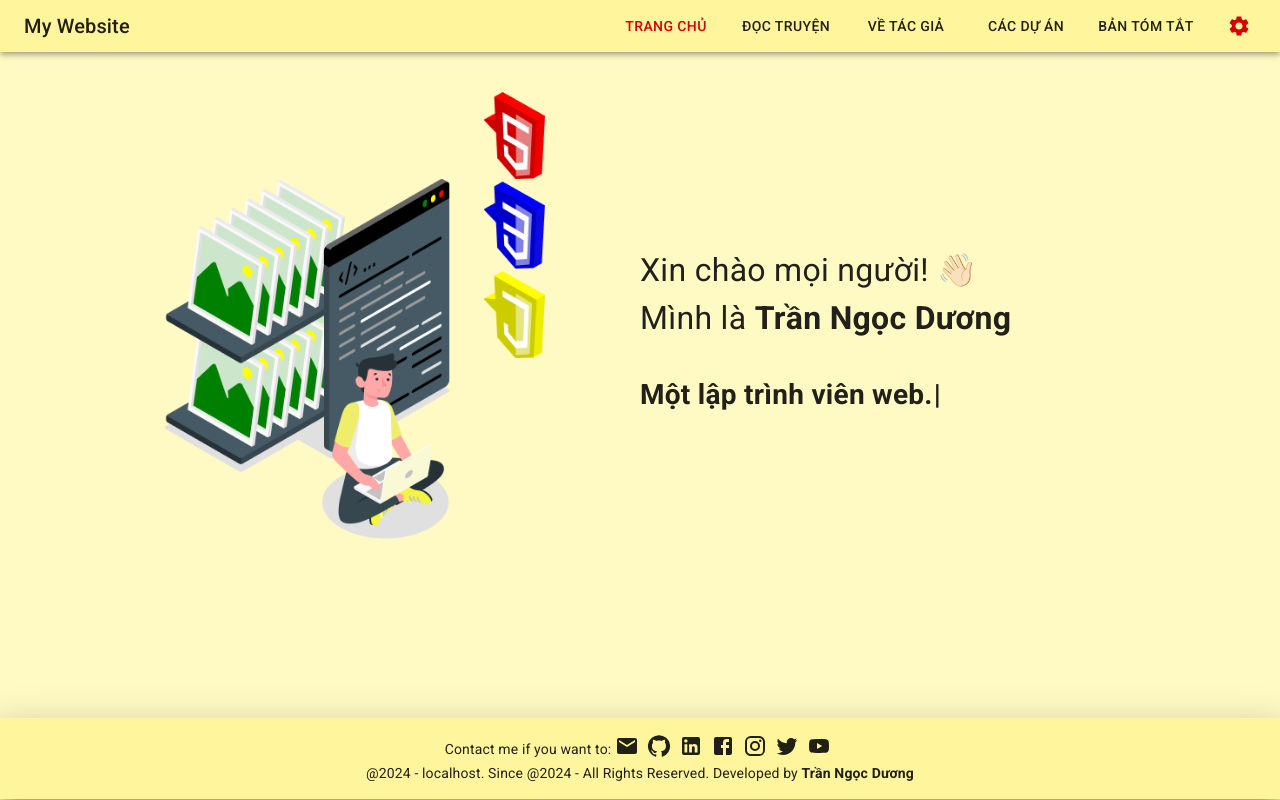
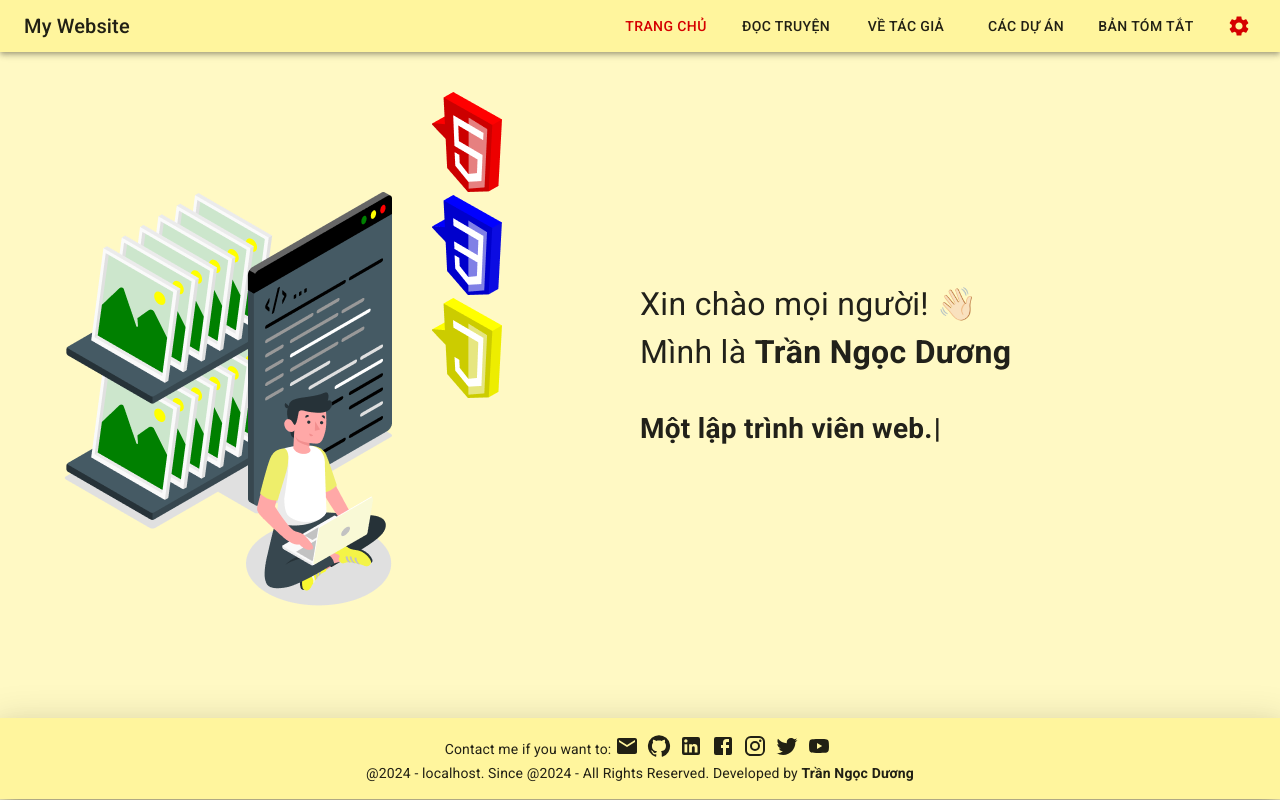
Before and after one commit to duongtranngoc/tranhayem-fe-public, a React (Vite) app: page / in a window 1280 px wide. Built offline with nearby package versions, Linux system fonts and the light colour scheme.

Commit message:
update theme

```diff
--- a/src/theme.js
+++ b/src/theme.js
@@ -61,7 +61,7 @@ const theme = extendTheme({
     MuiContainer: {
       styleOverrides: {
         root: {
-          maxWidth: "1000px !important",
+          padding: "24px",
         },
       },
     },
```
